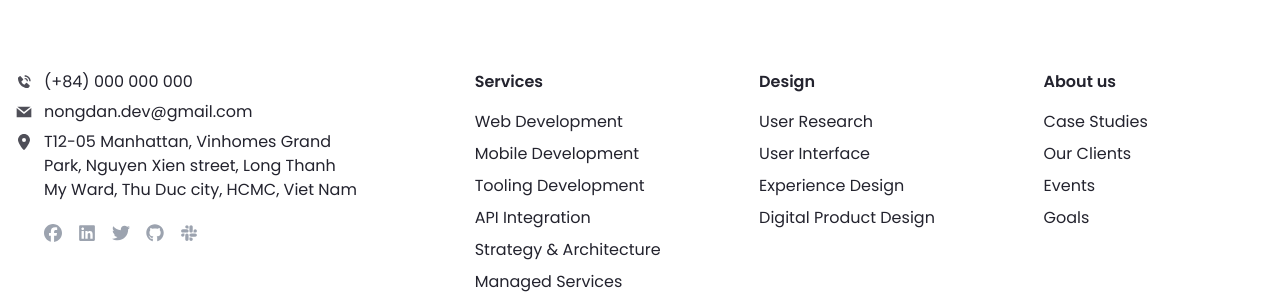
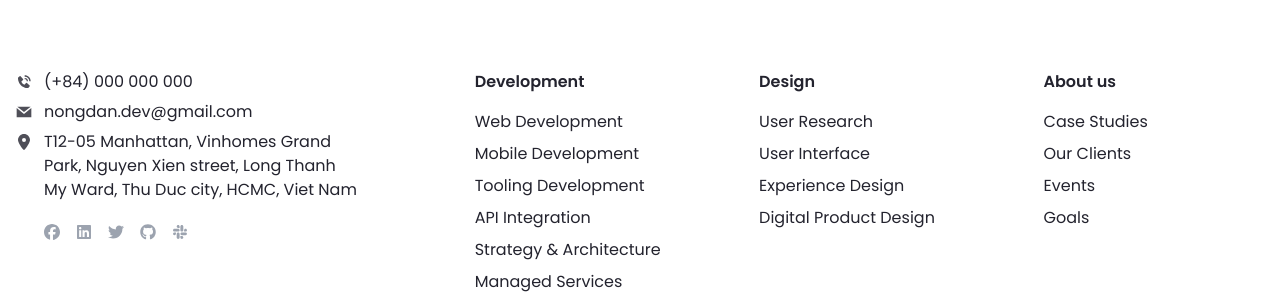
Before and after one commit to nongdan-dev/website, a React (Vite) app: page / in a window 1280 px wide. Shown: the part 3361-3655 px from the top of the page. Built offline with nearby package versions, Linux system fonts and the light colour scheme.

Commit message:
Update footer

```diff
--- a/src/layout/Footer.tsx
+++ b/src/layout/Footer.tsx
@@ -56,7 +56,7 @@ function Footer() {
                 Thanh My Ward, Thu Duc city, HCMC, Viet Nam
               </a>
             </div>
-            <ul className='ml-7 mt-4 flex flex-row gap-4 text-lg text-gray-400'>
+            <ul className='ml-7 mt-4 flex flex-row gap-4 text-gray-400'>
               <li>
                 <a href='http://google.com'>
                   <FaFacebook />
@@ -85,9 +85,9 @@ function Footer() {
             </ul>
           </address>
           <div className='grid grid-cols-2 gap-16 lg:w-2/3 lg:grid-cols-3'>
-            <nav aria-label='Services'>
+            <nav aria-label='Development'>
               <span aria-hidden='true' className='font-semibold'>
-                Services
+                Development
               </span>
               <ul className='mt-3'>
                 <li>
```
